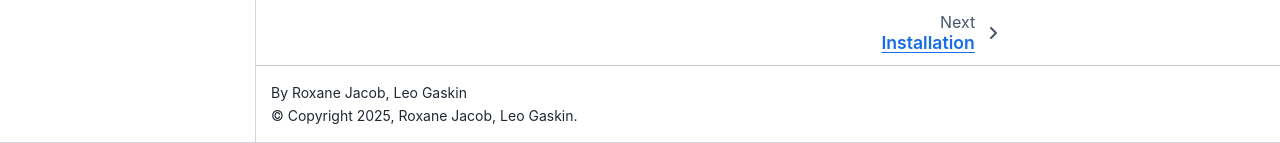
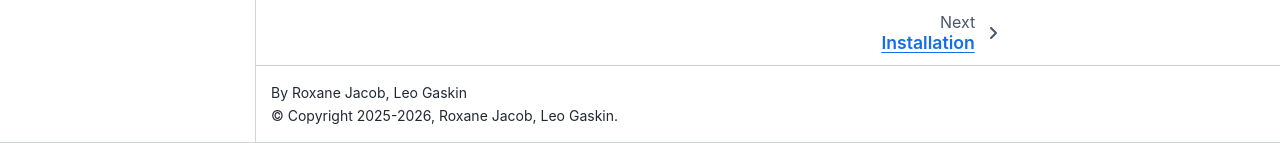
Before and after one commit to molinfo-vienna/FAME3R, a Sphinx documentation site: the page built from docs/index.rst, in a window 1280 px wide and 1279 px high. Shown: the part 1136-1279 px from the top of the window. Built offline with Sphinx 7.4.7 and the Sphinx Book theme 1.1.4, drawn with Linux system fonts in a browser that asks for light colours.

Commit message:
Update copyright years

```diff
--- a/docs/conf.py
+++ b/docs/conf.py
@@ -16,7 +16,7 @@ sys.path.insert(0, str(Path("..").resolve()))
 # https://www.sphinx-doc.org/en/master/usage/configuration.html#project-information
 
 project = "FAME3R"
-copyright = "2025, Roxane Jacob, Leo Gaskin"
+copyright = "2025-2026, Roxane Jacob, Leo Gaskin"
 author = "Roxane Jacob, Leo Gaskin"
 
 
```
Also changed, not shown: 1 other file.
